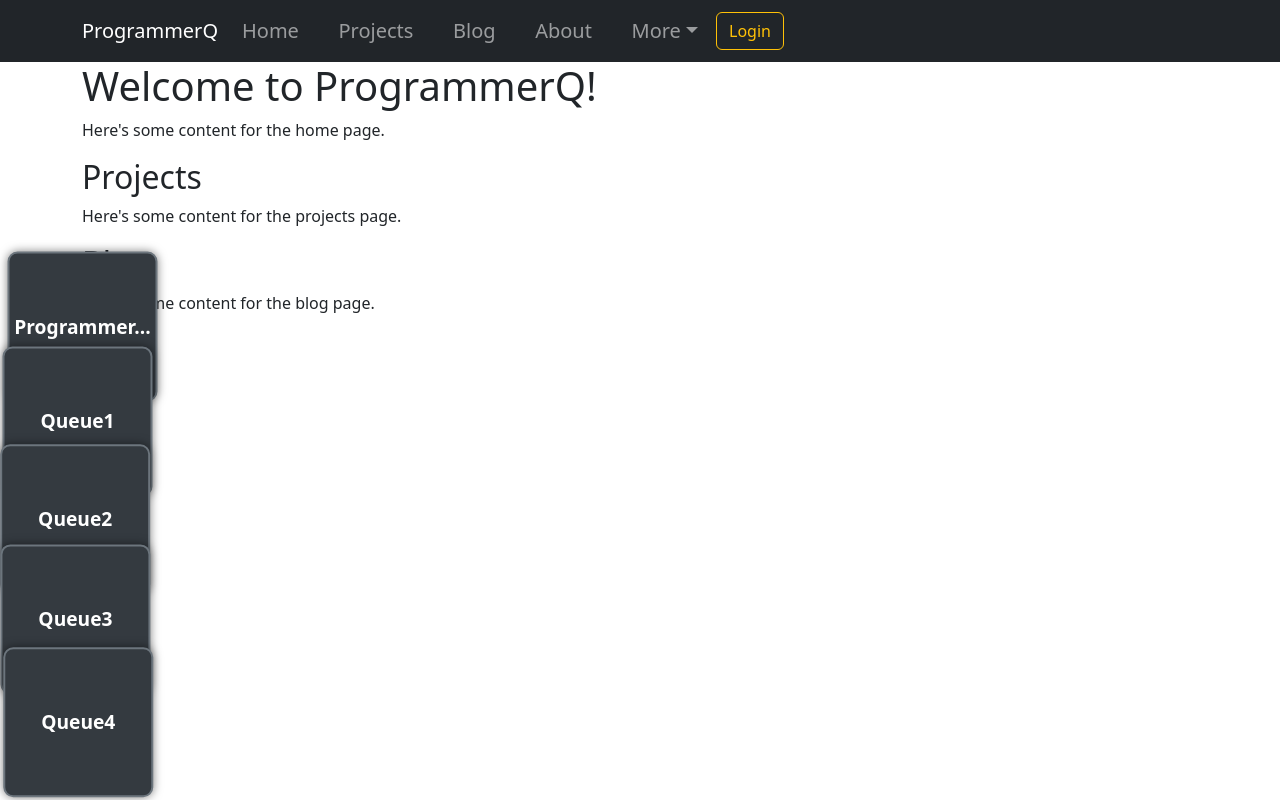
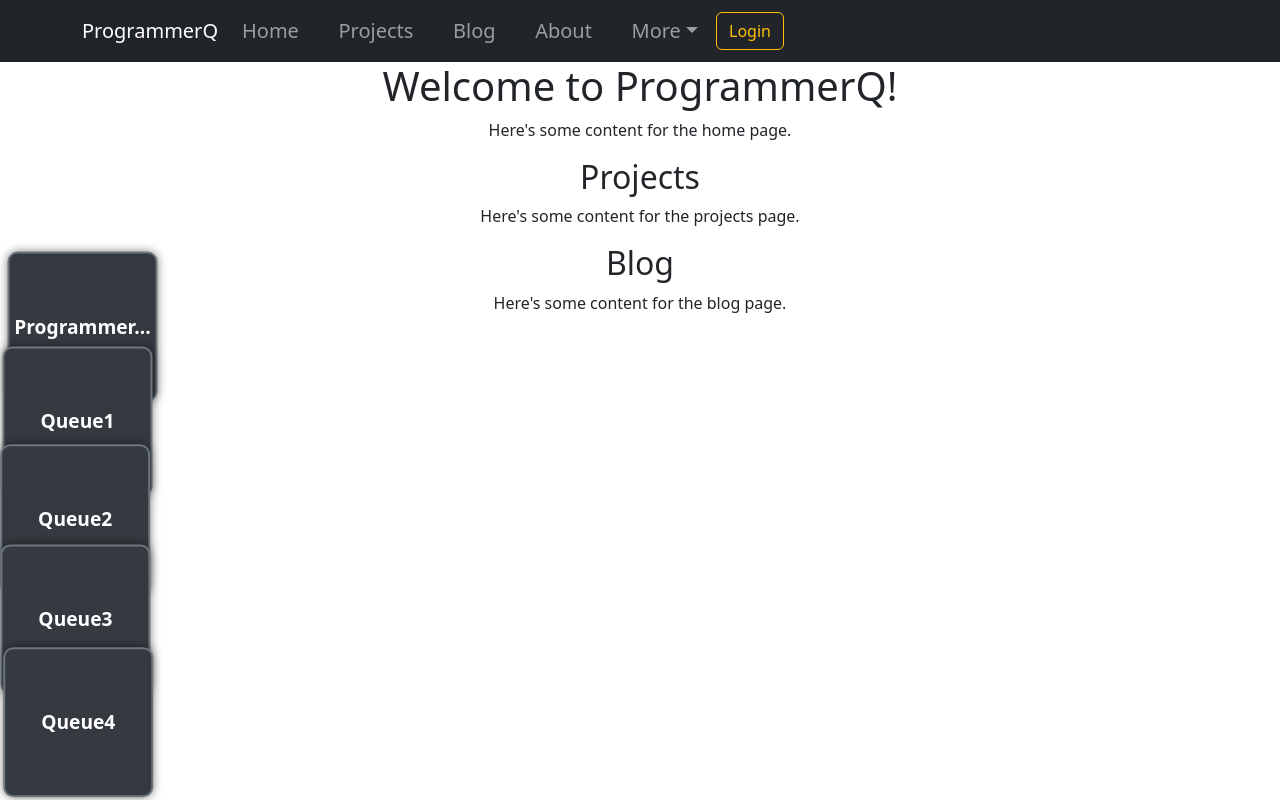
Before and after one commit to semper-proficiens/programmerq, a React (Create React App) app in the folder react-app/: page / in a window 1280 px wide. Built offline with nearby package versions, Linux system fonts and the light colour scheme.

Commit message:
Container elements aligned center correctly

```diff
--- a/react-app/src/App.js
+++ b/react-app/src/App.js
@@ -1,5 +1,5 @@
 import React from 'react';
-import { Nav, Navbar, NavDropdown, Button } from 'react-bootstrap';
+import { Nav, Navbar, NavDropdown, Button, Container } from 'react-bootstrap';
 import 'bootstrap/dist/css/bootstrap.min.css';
 import './styles/navbar.css';
 import Home from './components/Home';
@@ -10,8 +10,8 @@ import NavbarComponent from "./components/NavbarComponent";
 
 function ProgrammerQ() {
     return (
-        <div>
-            <NavbarComponent/>
+        <div className="text-center">
+            <NavbarComponent className="mx-auto"/> {/* add mx-auto class */}
             <Home />
             <Projects />
             <QueuedSquares width={20} height={20} color="#ff0000" speed={1} zIndex={1} />
@@ -20,4 +20,5 @@ function ProgrammerQ() {
     );
 }
 
+
 export default ProgrammerQ;
```
